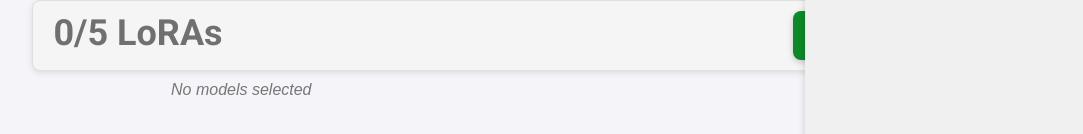
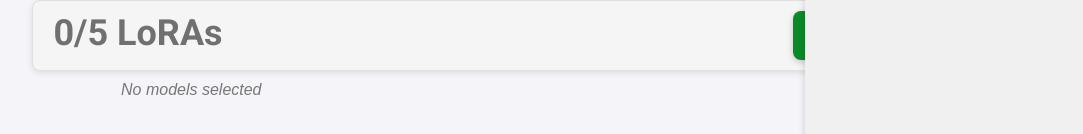
Before and after one commit to realsun1/img-generator, a React (Vite) app: page / in a window 1280 px wide. Shown: the part 376-510 px from the top of the page, without its empty margins (185-1268 px from the left). Built offline with nearby package versions, Linux system fonts and the light colour scheme.

Commit message:
google verifiication

```diff
--- a/index.html
+++ b/index.html
@@ -16,6 +16,7 @@
      <!-- adblock -->
      <script async src="https://fundingchoicesmessages.google.com/i/pub-8470031331474223?ers=1" nonce="74u1krIe-9tzer4RHR5FNw"></script><script nonce="74u1krIe-9tzer4RHR5FNw">(function() {function signalGooglefcPresent() {if (!window.frames['googlefcPresent']) {if (document.body) {const iframe = document.createElement('iframe'); iframe.style = 'width: 0; height: 0; border: none; z-index: -1000; left: -1000px; top: -1000px;'; iframe.style.display = 'none'; iframe.name = 'googlefcPresent'; document.body.appendChild(iframe);} else {setTimeout(signalGooglefcPresent, 0);}}}signalGooglefcPresent();})();</script>
 
+     <meta name="google-site-verification" content="Th_mcgejUuSoir4-27dFtg0IWyC0dYL3DB10V_yvQBo" />
   </head>
   <body>
     <div id="root"></div>
--- a/src/components/ImageGenerator/CivitaiModels/styles.css
+++ b/src/components/ImageGenerator/CivitaiModels/styles.css
@@ -793,7 +793,7 @@
     margin-top: 10px;
     text-align: center; /* Center-align the text */
     margin-right: auto;
-    margin-left: 200px;
+    margin-left: 150px;
 }
 
 /* Media Queries for Responsive Design */
```
